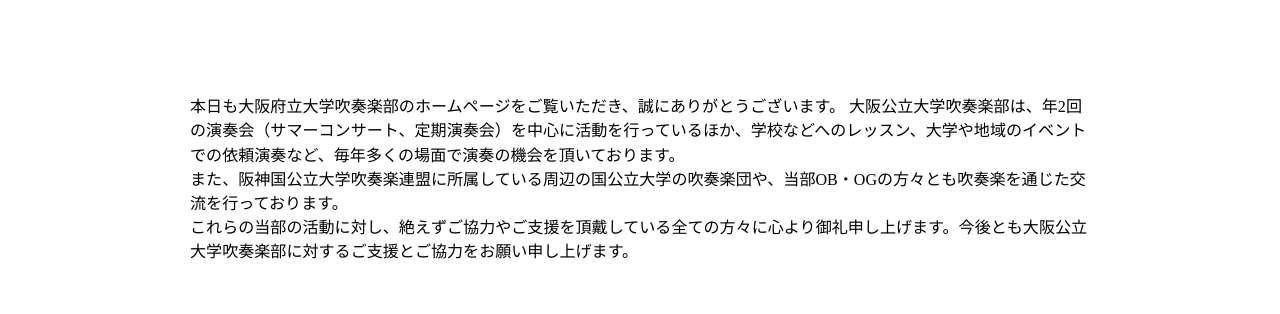
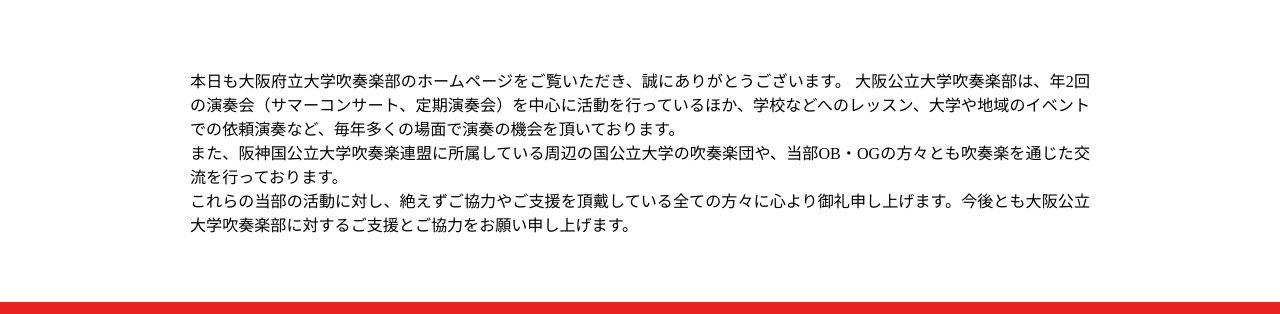
Before and after one commit to Yukarion/omu_brasspage, a Vue app: page /greeting in a window 1280 px wide. Shown: the part 1115-1429 px from the top of the page. Built offline with nearby package versions, Linux system fonts and the light colour scheme; a web font is replaced by a local one.

Commit message:
[FIX] テキストの両端揃え #29
だけです。

```diff
--- a/src/views/Greeting.vue
+++ b/src/views/Greeting.vue
@@ -27,7 +27,7 @@ h1 {
   font-size: 2rem;
 }
 h2 {
-  margin-bottom: 8%;
+  margin-bottom: 6%;
   font-size: 1.5rem;
 }
 .image_header {
@@ -44,12 +44,13 @@ h2 {
   margin: 5% auto;
   width: 83%;
   max-width: 900px;
-  font-family :
-	'Yu Mincho', /* Windows用 */
-	serif;
+  font-family:
+    'Yu Mincho', /* Windows用 */
+    serif;
   font-size: 0.9rem;
 }
 .txt_1 {
-  text-align: left;
+  text-align: justify;
+  text-justify: inter-ideograph;
 }
 </style>
```
